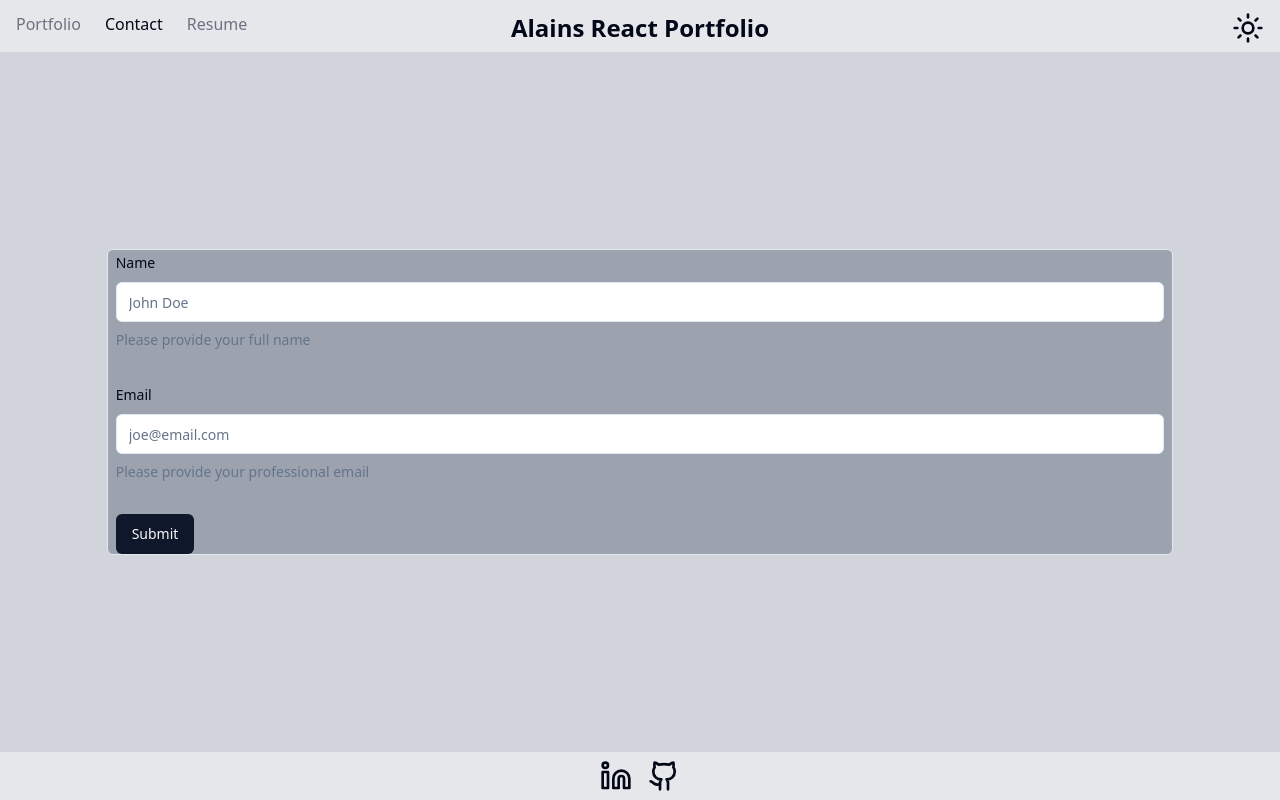
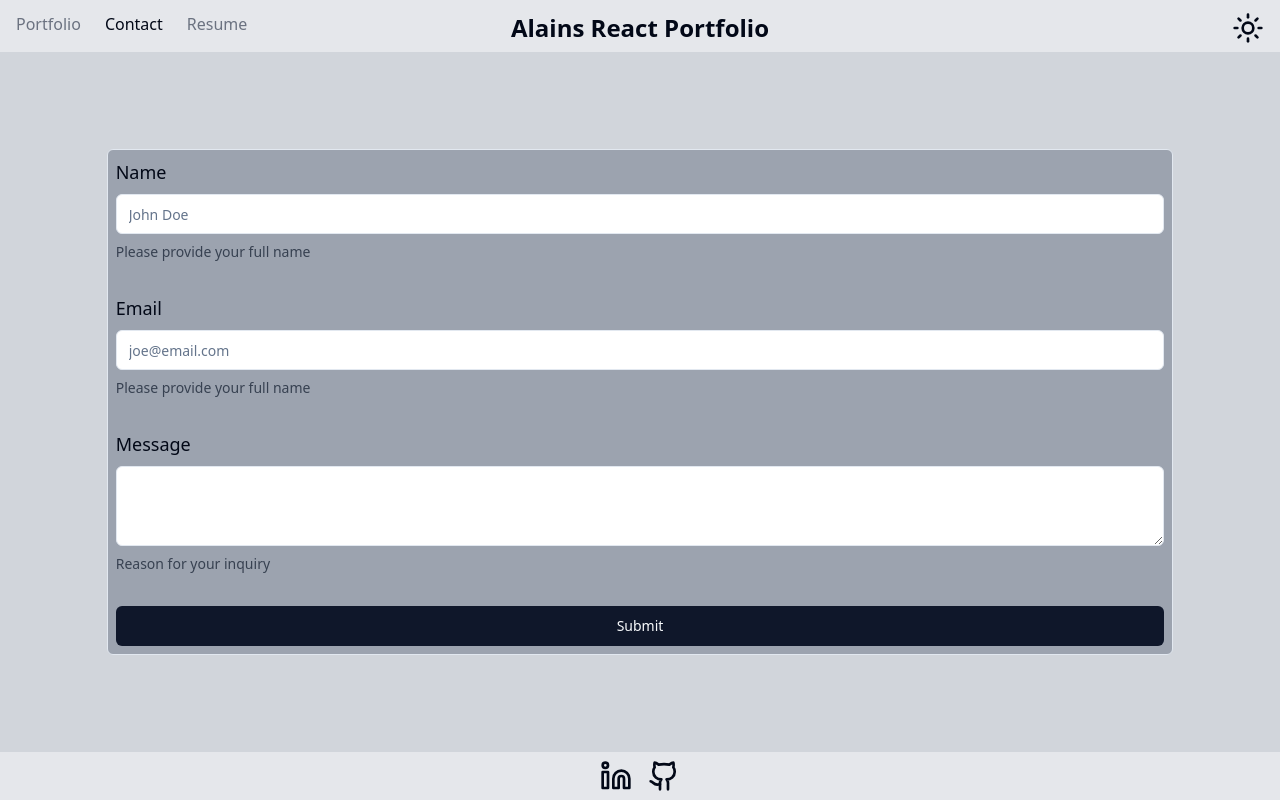
Before and after one commit to SuperRonanCraft/bootcamp-React-Portfolio, a React (Vite) app: page /contact in a window 1280 px wide. Built offline with nearby package versions, Linux system fonts and the light colour scheme.

Commit message:
text area + working form

```diff
--- a/src/App.jsx
+++ b/src/App.jsx
@@ -11,7 +11,6 @@ function updateDark(dark) {
 }
 
 function App() {
-  console.log({ test: true, test2: localStorage.getItem('dark') });
   const [dark, setDark] = useState(localStorage.getItem('dark') === 'true');
 
   const darkModeHandler = () => {
--- a/src/components/ContactField.jsx
+++ b/src/components/ContactField.jsx
@@ -7,22 +7,29 @@ import {
   FormLabel,
 } from './ui/form';
 import { Input } from './ui/input';
+import { Textarea } from './ui/textarea';
+
+function ContactArea(props) {
+  // console.log(url, link);
+  return props.type !== 'area' ? Field(props) : Text(props);
+}
 
 // eslint-disable-next-line react/prop-types
-function NavItem({ form, link }) {
+function Field({ form, name, title, placeholder, description }) {
   // console.log(url, link);
   return (
     <FormField
+      // eslint-disable-next-line react/prop-types
       control={form.control}
-      name="name"
+      name={name}
       render={({ field }) => (
         <>
           <FormItem>
-            <FormLabel>Name</FormLabel>
+            <FormLabel>{title}</FormLabel>
             <FormControl>
-              <Input placeholder="John Doe" {...field} />
+              <Input placeholder={placeholder} {...field} />
             </FormControl>
-            <FormDescription>Please provide your full name</FormDescription>
+            <FormDescription>{description}</FormDescription>
             <FormMessage />
           </FormItem>
         </>
@@ -31,4 +38,27 @@ function NavItem({ form, link }) {
   );
 }
 
-export default NavItem;
+function Text({ form, name, title, placeholder, description }) {
+  // console.log(url, link);
+  return (
+    <FormField
+      // eslint-disable-next-line react/prop-types
+      control={form.control}
+      name={name}
+      render={({ field }) => (
+        <>
+          <FormItem>
+            <FormLabel>{title}</FormLabel>
+            <FormControl>
+              <Textarea placeholder={placeholder} {...field} />
+            </FormControl>
+            <FormDescription>{description}</FormDescription>
+            <FormMessage />
+          </FormItem>
+        </>
+      )}
+    />
+  );
+}
+
+export default ContactArea;
--- a/src/components/ui/form.jsx
+++ b/src/components/ui/form.jsx
@@ -59,7 +59,7 @@ const FormLabel = React.forwardRef(({ className, ...props }, ref) => {
   return (
     <Label
       ref={ref}
-      className={cn(error && 'text-destructive', className)}
+      className={cn(error /*&& 'text-destructive'*/, className, 'text-lg')}
       htmlFor={formItemId}
       {...props}
     />
@@ -94,7 +94,7 @@ const FormDescription = React.forwardRef(({ className, ...props }, ref) => {
     <p
       ref={ref}
       id={formDescriptionId}
-      className={cn('text-sm text-muted-foreground', className)}
+      className={cn('text-sm text-gray-700 dark:text-gray-300', className)}
       {...props}
     />
   );
@@ -114,7 +114,7 @@ const FormMessage = React.forwardRef(
       <p
         ref={ref}
         id={formMessageId}
-        className={cn('text-sm font-medium text-destructive', className)}
+        className={cn('text-sm font-medium text-red-500', className)}
         {...props}
       >
         {body}
--- /dev/null
+++ b/src/components/ui/textarea.jsx
@@ -0,0 +1,18 @@
+import * as React from "react"
+
+import { cn } from "@/lib/utils"
+
+const Textarea = React.forwardRef(({ className, ...props }, ref) => {
+  return (
+    (<textarea
+      className={cn(
+        "flex min-h-[80px] w-full rounded-md border border-input bg-background px-3 py-2 text-sm ring-offset-background placeholder:text-muted-foreground focus-visible:outline-none focus-visible:ring-2 focus-visible:ring-ring focus-visible:ring-offset-2 disabled:cursor-not-allowed disabled:opacity-50",
+        className
+      )}
+      ref={ref}
+      {...props} />)
+  );
+})
+Textarea.displayName = "Textarea"
+
+export { Textarea }
--- a/src/pages/Contact.jsx
+++ b/src/pages/Contact.jsx
@@ -1,28 +1,47 @@
-import {
-  Form,
-  FormField,
-  FormItem,
-  FormControl,
-  FormDescription,
-  FormMessage,
-  FormLabel,
-} from '../components/ui/form';
-import { Input } from '../components/ui/input';
+import { Form } from '../components/ui/form';
 import { Button } from '../components/ui/button';
 
 import { zodResolver } from '@hookform/resolvers/zod';
 import { useForm } from 'react-hook-form';
 import { z } from 'zod';
 
+import ContactArea from '../components/ContactField';
+
 //Zod's API for forms
 const formSchema = z.object({
   name: z.string().min(2, {
+    required_error: 'Name is required',
     message: 'Name must be atleast 2 characters long.',
   }),
   email: z.string().email({
+    required_error: 'Email is required',
     message: 'Please provide a valid email address.',
   }),
+  message: z.string().min(5, {
+    message: 'Message is required',
+  }),
 });
+
+const formFields = [
+  {
+    name: 'name',
+    title: 'Name',
+    description: 'Please provide your full name',
+    placeholder: 'John Doe',
+  },
+  {
+    name: 'email',
+    title: 'Email',
+    description: 'Please provide your full name',
+    placeholder: 'joe@email.com',
+  },
+  {
+    name: 'message',
+    title: 'Message',
+    description: 'Reason for your inquiry',
+    type: 'area',
+  },
+];
 
 function Contact() {
   //Form effect
@@ -41,43 +60,14 @@ function Contact() {
     <Form {...form}>
       <form
         onSubmit={form.handleSubmit(onSubmit)}
-        className="space-y-8 mx-auto px-2 w-full md:w-5/6 bg-gray-400 border rounded-md"
+        className="space-y-8 mx-auto px-2 py-2 w-full md:w-5/6 bg-gray-400 dark:bg-gray-800 border rounded-md"
       >
-        <FormField
-          control={form.control}
-          name="name"
-          render={({ field }) => (
-            <>
-              <FormItem>
-                <FormLabel>Name</FormLabel>
-                <FormControl>
-                  <Input placeholder="John Doe" {...field} />
-                </FormControl>
-                <FormDescription>Please provide your full name</FormDescription>
-                <FormMessage />
-              </FormItem>
-            </>
-          )}
-        />
-        <FormField
-          control={form.control}
-          name="email"
-          render={({ field }) => (
-            <>
-              <FormItem>
-                <FormLabel>Email</FormLabel>
-                <FormControl>
-                  <Input placeholder="joe@email.com" {...field} />
-                </FormControl>
-                <FormDescription>
-                  Please provide your professional email
-                </FormDescription>
-                <FormMessage />
-              </FormItem>
-            </>
-          )}
-        />
-        <Button type="submit">Submit</Button>
+        {formFields.map((field, index) => (
+          <ContactArea key={index} {...field} form={form} />
+        ))}
+        <Button type="submit" className="w-full">
+          Submit
+        </Button>
       </form>
     </Form>
   );
```
